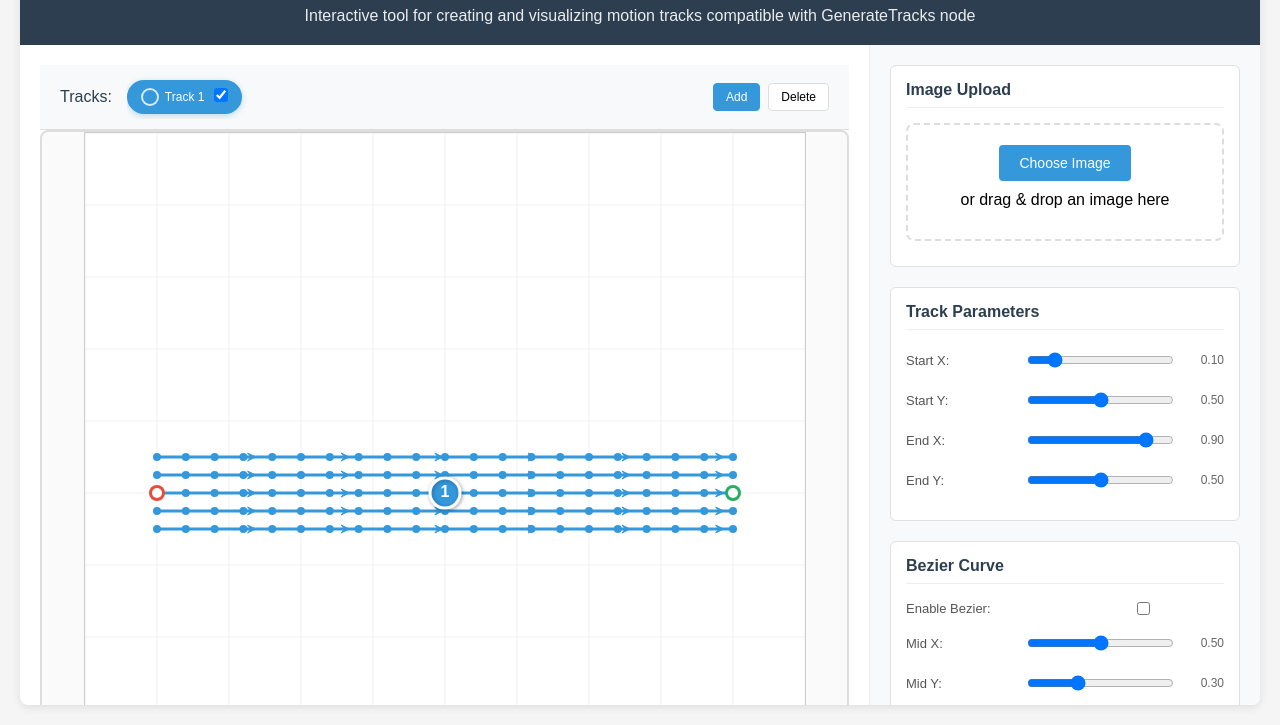
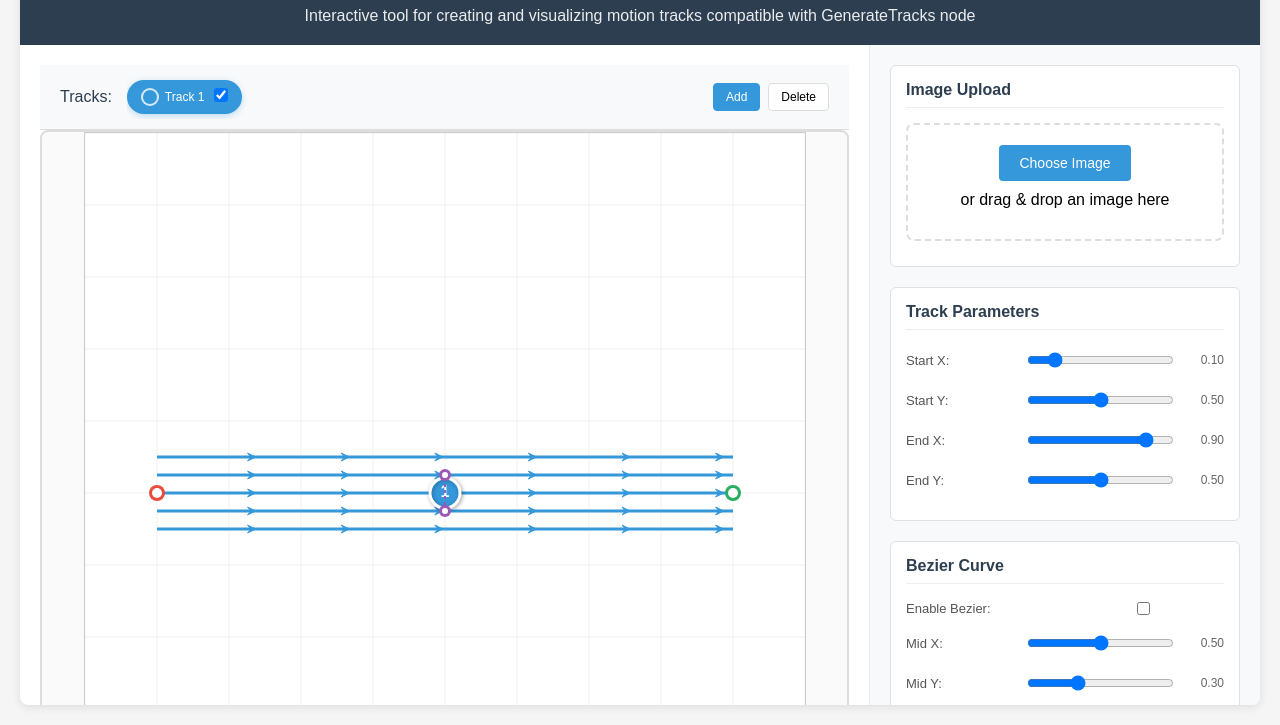
Before and after one commit to comfyui-wiki/wan_move_track_visualizer, a plain HTML site: page track_visualizer.html in a window 1280 px wide. Shown: the part 75-800 px from the top of the page. Drawn offline with Linux system fonts and the light colour scheme.

Commit message:
Add track spread control functionality and update UI interactions

```diff
--- a/track_visualizer.html
+++ b/track_visualizer.html
@@ -941,6 +941,16 @@
             } else if (activeTrack.bezier &&
                        Math.abs(x - activeTrack.midPoint.x) < threshold && Math.abs(y - activeTrack.midPoint.y) < threshold) {
                 dragTarget = 'mid';
+                dragTrackId = activeTrack.id;
+                isDragging = true;
+            } else if (activeTrack.spreadControl1 &&
+                       Math.abs(x - activeTrack.spreadControl1.x) < threshold && Math.abs(y - activeTrack.spreadControl1.y) < threshold) {
+                dragTarget = 'spread';
+                dragTrackId = activeTrack.id;
+                isDragging = true;
+            } else if (activeTrack.spreadControl2 &&
+                       Math.abs(x - activeTrack.spreadControl2.x) < threshold && Math.abs(y - activeTrack.spreadControl2.y) < threshold) {
+                dragTarget = 'spread';
                 dragTrackId = activeTrack.id;
                 isDragging = true;
             } else {
@@ -990,6 +1000,30 @@
                 document.getElementById('midY').value = y;
                 document.getElementById('midXValue').textContent = x.toFixed(2);
                 document.getElementById('midYValue').textContent = y.toFixed(2);
+            } else if (dragTarget === 'spread') {
+                // Calculate new track spread based on mouse position
+                if (draggedTrack.spreadCenter) {
+                    const centerX = draggedTrack.spreadCenter.x;
+                    const centerY = draggedTrack.spreadCenter.y;
+
+                    // Calculate distance from center to mouse position
+                    const dx = x - centerX;
+                    const dy = y - centerY;
+                    const distance = Math.sqrt(dx * dx + dy * dy);
+
+                    // Convert distance back to track spread (normalized value)
+                    // The spread is stored as normalized value, distance is in normalized coordinates
+                    // We need to convert back considering the average of canvas dimensions
+                    const pixelDistance = distance * Math.sqrt(canvas.width * canvas.width + canvas.height * canvas.height) / Math.sqrt(2);
+                    const newSpread = pixelDistance / ((canvas.width + canvas.height) / 2);
+
+                    // Clamp the spread to reasonable bounds
+                    draggedTrack.trackSpread = Math.max(0.001, Math.min(1.0, newSpread));
+
+                    // Update the UI slider
+                    document.getElementById('trackSpread').value = draggedTrack.trackSpread;
+                    document.getElementById('trackSpreadValue').textContent = draggedTrack.trackSpread.toFixed(3);
+                }
             }
 
             updatePreview();
@@ -1177,14 +1211,7 @@
                         drawArrowsOnPath(tracks, trackIdx, color);
                     }
 
-                    // Draw track points
-                    for (let frameIdx = 0; frameIdx < tracks.length; frameIdx += Math.max(1, Math.floor(tracks.length / 20))) {
-                        const point = tracks[frameIdx][trackIdx];
-                        ctx.fillStyle = color;
-                        ctx.beginPath();
-                        ctx.arc(point.x, point.y, trackObj.active ? 4 : 2, 0, 2 * Math.PI);
-                        ctx.fill();
-                    }
+                    // Track points removed - only arrows are shown
                 }
 
                 // Draw track number label at track center
@@ -1241,10 +1268,100 @@
                     ctx.stroke();
                     ctx.setLineDash([]);
                 }
+
+                // Draw track spread control points
+                drawTrackSpreadControls(activeTrack);
             }
         }
 
         let trackLabels = []; // Store label positions for click detection
+
+        // Draw track spread control points
+        function drawTrackSpreadControls(track) {
+            if (!track.generatedTracks || track.generatedTracks.length === 0) return;
+
+            // Calculate middle point of the track path
+            const midFrameIndex = Math.floor(track.numFrames / 2);
+            const tracks = track.generatedTracks;
+
+            // Get the center track position
+            const centerTrackIndex = Math.floor(track.numTracks / 2);
+
+            if (midFrameIndex >= tracks.length || centerTrackIndex >= tracks[midFrameIndex].length) return;
+
+            const centerPoint = tracks[midFrameIndex][centerTrackIndex];
+
+            // Calculate direction of the track at this point
+            let directionX, directionY;
+            if (track.bezier) {
+                // For bezier curves, calculate tangent at mid point
+                const t = 0.5;
+                const oneMinusT = 1 - t;
+                directionX = 2 * oneMinusT * (track.midPoint.x - track.startPoint.x) + 2 * t * (track.endPoint.x - track.midPoint.x);
+                directionY = 2 * oneMinusT * (track.midPoint.y - track.startPoint.y) + 2 * t * (track.endPoint.y - track.midPoint.y);
+            } else {
+                // For linear tracks, direction is constant
+                directionX = track.endPoint.x - track.startPoint.x;
+                directionY = track.endPoint.y - track.startPoint.y;
+            }
+
+            // Normalize direction
+            const length = Math.sqrt(directionX * directionX + directionY * directionY);
+            if (length === 0) return;
+
+            directionX /= length;
+            directionY /= length;
+
+            // Calculate perpendicular direction (rotate 90 degrees)
+            const perpX = -directionY;
+            const perpY = directionX;
+
+            // Calculate spread distance in pixels
+            const spreadDistance = track.trackSpread * (canvas.width + canvas.height) / 2;
+
+            // Calculate spread control points
+            const spreadPoint1X = centerPoint.x + perpX * spreadDistance;
+            const spreadPoint1Y = centerPoint.y + perpY * spreadDistance;
+            const spreadPoint2X = centerPoint.x - perpX * spreadDistance;
+            const spreadPoint2Y = centerPoint.y - perpY * spreadDistance;
+
+            // Draw spread indicator lines
+            ctx.strokeStyle = '#9b59b6';
+            ctx.lineWidth = 2;
+            ctx.setLineDash([3, 3]);
+            ctx.beginPath();
+            ctx.moveTo(spreadPoint1X, spreadPoint1Y);
+            ctx.lineTo(spreadPoint2X, spreadPoint2Y);
+            ctx.stroke();
+            ctx.setLineDash([]);
+
+            // Draw spread control points
+            ctx.fillStyle = '#9b59b6';
+
+            // First spread control point
+            ctx.beginPath();
+            ctx.arc(spreadPoint1X, spreadPoint1Y, 6, 0, 2 * Math.PI);
+            ctx.fill();
+            ctx.fillStyle = 'white';
+            ctx.beginPath();
+            ctx.arc(spreadPoint1X, spreadPoint1Y, 3, 0, 2 * Math.PI);
+            ctx.fill();
+
+            // Second spread control point
+            ctx.fillStyle = '#9b59b6';
+            ctx.beginPath();
+            ctx.arc(spreadPoint2X, spreadPoint2Y, 6, 0, 2 * Math.PI);
+            ctx.fill();
+            ctx.fillStyle = 'white';
+            ctx.beginPath();
+            ctx.arc(spreadPoint2X, spreadPoint2Y, 3, 0, 2 * Math.PI);
+            ctx.fill();
+
+            // Store spread control points for interaction
+            track.spreadControl1 = { x: spreadPoint1X / canvas.width, y: spreadPoint1Y / canvas.height };
+            track.spreadControl2 = { x: spreadPoint2X / canvas.width, y: spreadPoint2Y / canvas.height };
+            track.spreadCenter = { x: centerPoint.x / canvas.width, y: centerPoint.y / canvas.height };
+        }
 
         function drawTrackLabel(x, y, trackNumber, color, isActive, trackId) {
             ctx.save();
```
